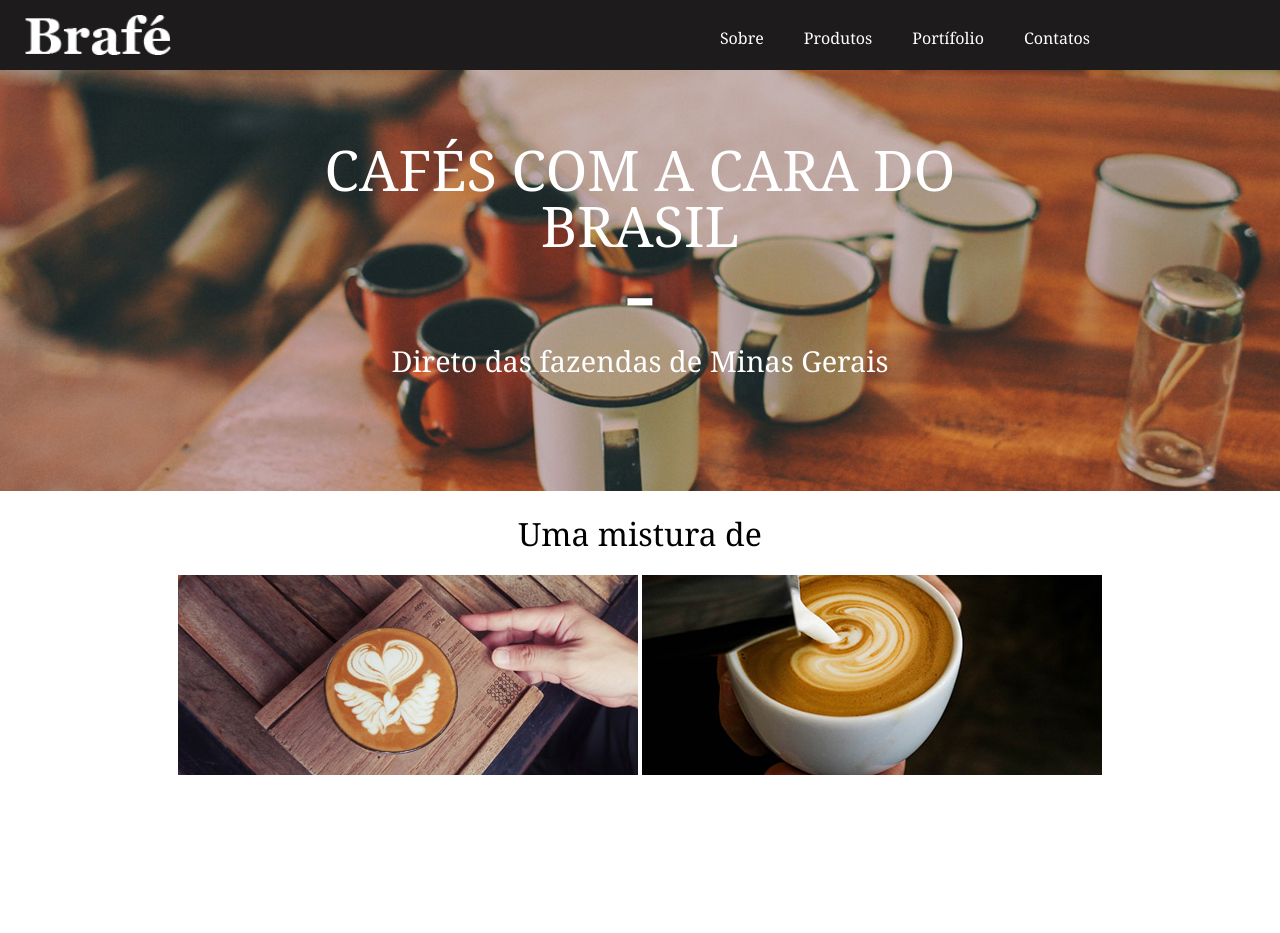
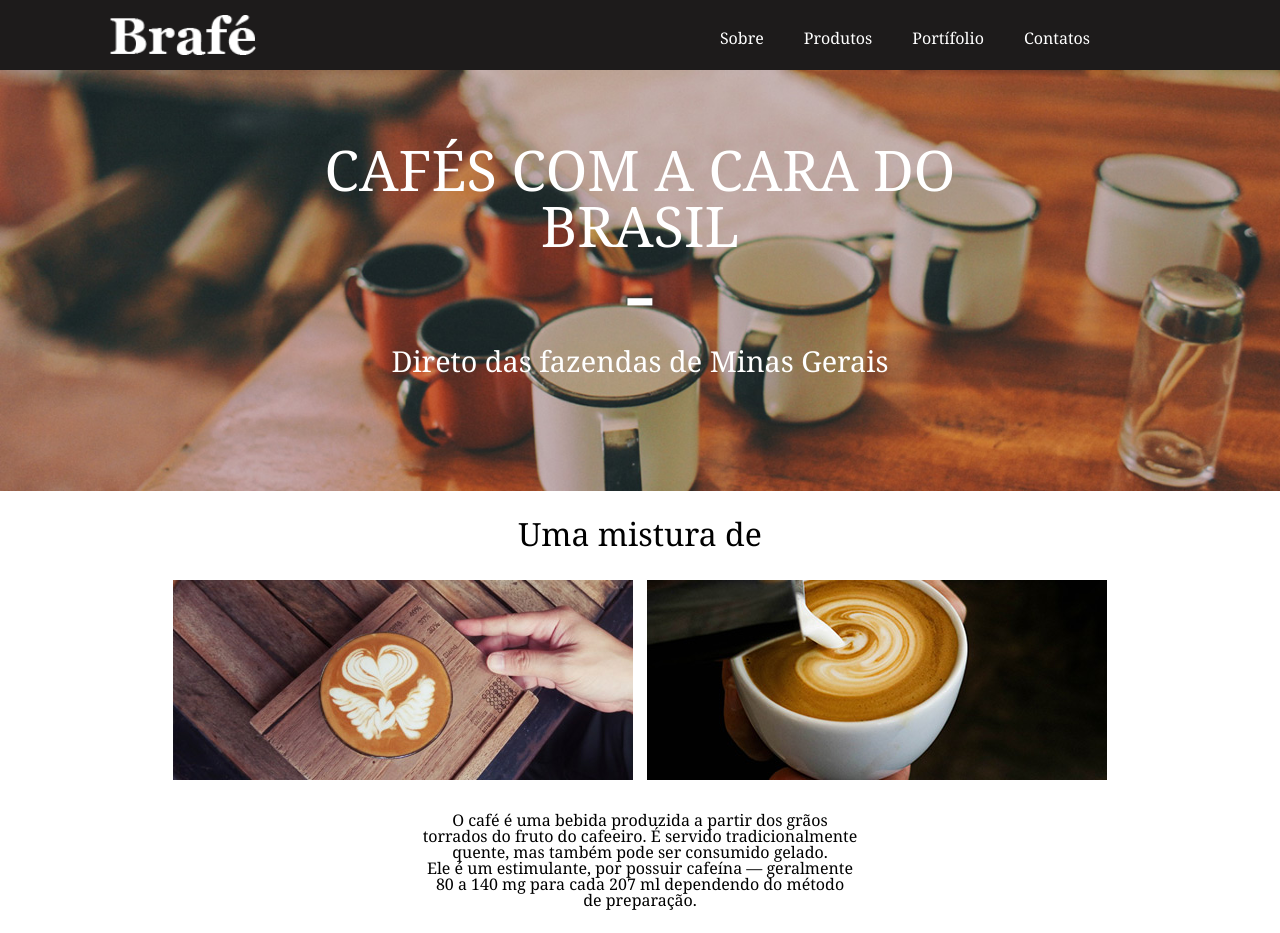
Before and after one commit to LoboNeves/TreinamentoIN-Brafe, a plain HTML site: page index.html in a window 1280 px wide. Before the commit the page ends 800 px from the top, so only its background shows below. Drawn offline with Linux system fonts and the light colour scheme.

Commit message:
Section 2 finalizada

```diff
--- a/index.html
+++ b/index.html
@@ -32,7 +32,10 @@
             <h1><b>Uma mistura de</b></h1>
             <img src="img/cafe-1.jpg" alt="Foto de café">
             <img src="img/cafe-2.jpg" alt="Foto de café">
-
+            <h2>O café é uma bebida produzida a partir dos grãos<br>torrados do fruto do cafeeiro. É servido
+                tradicionalmente<br> quente, mas também pode ser consumido gelado.<br> Ele é um estimulante,
+                por possuir cafeína — geralmente<br> 80 a 140 mg para cada 207 ml dependendo do método<br> de
+                preparação.</h2>
         </div>
     </section>
 </body>
--- a/style.css
+++ b/style.css
@@ -15,7 +15,7 @@ header{
 
 header nav img{
     height: 40px;
-    padding-left: 15px;
+    padding-left: 100px;
     padding-top: 5px;
 }
 header nav{
@@ -78,6 +78,10 @@ header li a:hover{
     box-sizing: border-box;
 }
 
+#sct2-hmpg img{
+    padding: 5px;
+}
+
 #sct2-hmpg h1{
     font-size: 2rem;
     margin-bottom: 20px;
@@ -85,3 +89,13 @@ header li a:hover{
     margin-top: 25px;
     margin-bottom: 25px;
 }
+
+#sct2-hmpg h2{
+    font-size: 1rem;
+    margin-bottom: 20px;
+    color: black;
+    margin-top: 25px;
+    margin-bottom: 25px;
+}
+
+/* Section 3 */
```
